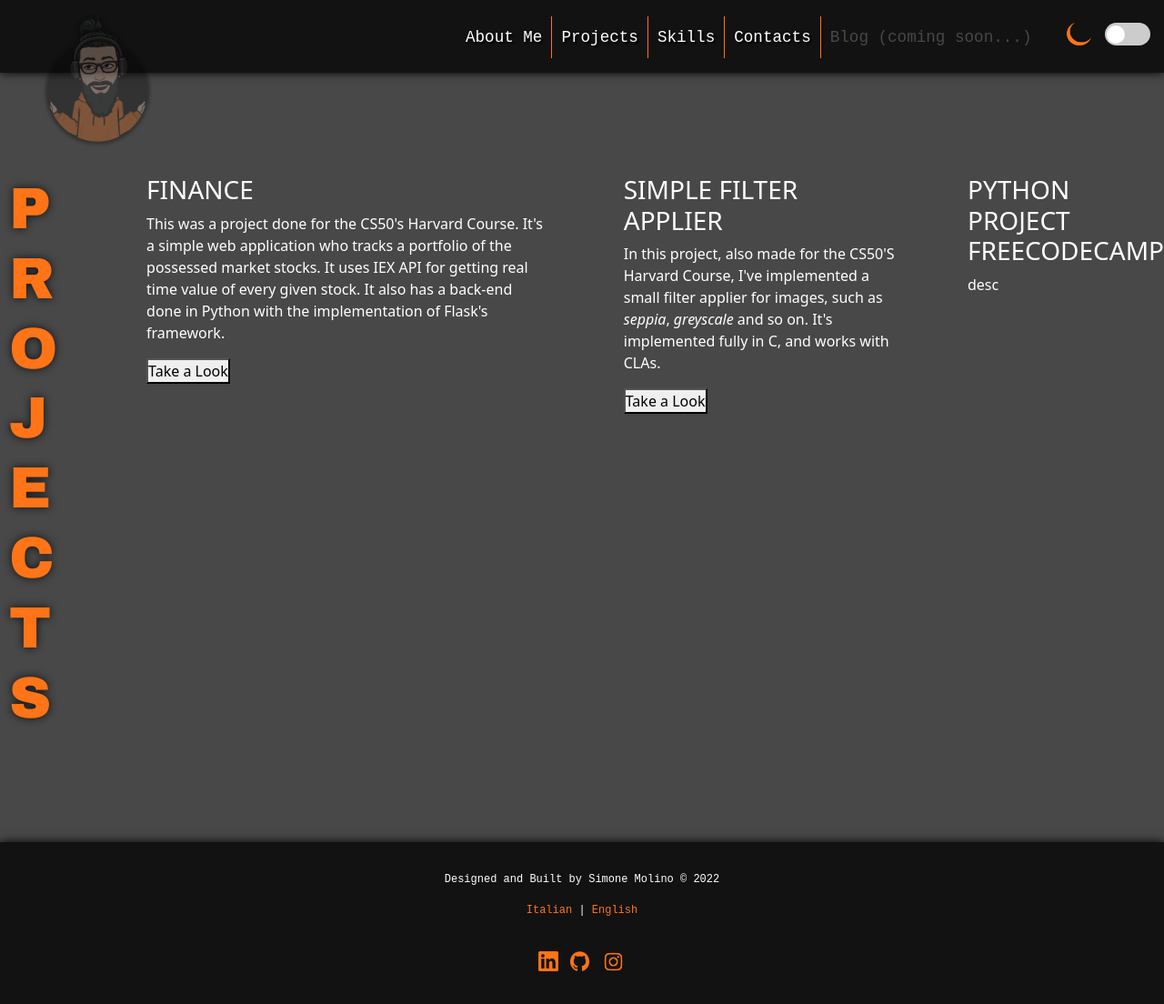
After one commit to Rhokthar/CS50-Final-Project, a Flask app: template project/templates/projects.html in a window 1280 px wide. The commit adds this page. Shown: the whole page at 91% size. Run offline with Flask 2, Linux system fonts and the light colour scheme; the template is opened without the code that fills it, so the values that code supplies are empty; some libraries are stand-ins or nearby versions.

Commit message:
Projects.html initial setup

```diff
--- a/project/static/style.css
+++ b/project/static/style.css
@@ -542,7 +542,6 @@ form button:hover {
 .skills p {
     font-family: Verdana, Geneva, Tahoma, sans-serif;
     font-size: 20px;
-
 }
 .special_text_2.about_me,
 .special_text_2.skills {
--- /dev/null
+++ b/project/templates/projects.html
@@ -0,0 +1,79 @@
+{% extends "layout.html" %}
+
+{% block lang %}
+lang="en"
+{% endblock %}
+
+{% block title %}
+Projects
+{% endblock %}
+
+{% block main %}
+<!-- START SECTION  -->
+<section class="page_section">
+    <!-- START SECTION_CONTAINER PROJECTS -->
+    <div class="section_container projects">
+        <!-- START TITLE__WRAPPER -->
+        <div class="title__wrapper">
+            <h2>
+                <!-- SPECIAL TEXT START -->
+                <div class="special_text_2 projects">
+                    <span>P</span>
+                    <span>R</span>
+                    <span>O</span>
+                    <span>J</span>
+                    <span>E</span>
+                    <span>C</span>
+                    <span>T</span>
+                    <span>S</span>
+                </div> <!-- SPECIAL TEXT END-->
+            </h2>
+        </div> <!-- END TITLE -->
+
+        <!-- START PROJECTS__WRAPPER #1 -->
+        <div class="projects__wrapper">
+            <!-- PROJECT TEXT -->
+            <div class="project_text">
+                <h3>FINANCE</h3>
+                <p>This was a project done for the CS50's Harvard Course. It's a simple web application who tracks a portfolio of the possessed market stocks. It uses IEX API for getting real time value of every given stock. It also has a back-end done in Python with the implementation of Flask's framework.</p>
+                <button>Take a Look</button>
+            </div> <!-- END PROJECT TEXT-->
+            <!-- PROJECT IMG -->
+            <div class="project_img">
+                <img src="" alt="" title="" />
+            </div> <!-- END PROJECT IMG -->
+        </div> <!-- END PROJECTS__WRAPPER-->
+        <!-- START PROJECTS__WRAPPER #2 -->
+        <div class="projects__wrapper">
+            <!-- START PROJECT TEXT -->
+            <div class="project_text">
+                <h3>SIMPLE FILTER APPLIER</h3>
+                <p>In this project, also made for the CS50'S Harvard Course, I've implemented a small filter applier for images, such as <i>seppia</i>, <i>greyscale</i> and so on. It's implemented fully in C, and works with CLAs.</p>
+                <button>Take a Look</button>
+            </div> <!-- END PROJECT_TEXT -->
+            <!-- START PROJECT_IMG -->
+            <div class="project_img">
+
+            </div> <!-- END PROJECT_IMG -->
+        </div> <!-- END PROJECTS__WRAPPER #2 -->
+        <!-- START PROJECTS__WRAPPER #3 -->
+        <div class="projects__wrapper">
+            <!-- START PROJECT_TEXT -->
+            <div class="project_text">
+                <h3>PYTHON PROJECT FREECODECAMP</h3>
+                <p>desc</p>
+            </div> <!-- END PROJECT_TEXT-->
+            <!-- START PROJECT IMG -->
+            <div class="project_img">
+
+            </div> <!-- END PROJECT_IMG -->
+
+        </div> <!-- END PROJECT__WRAPPER #3 -->
+
+    </div> <!-- END SECTION_CONTAINER PROJECT -->
+</section> <!-- END SECTION -->
+<!-- START SCRIPTS -->
+<script>
+
+</script> <!-- END SCRIPTS-->
+{% endblock %}
--- a/project/templates/skills.html
+++ b/project/templates/skills.html
@@ -19,6 +19,7 @@ Skills
             <div class="main__text skills">
                 <!-- TITLE -->
                 <h2>
+
                     <div class="special_text_2 skills">
                         <span>S</span>
                         <span>K</span>
```
